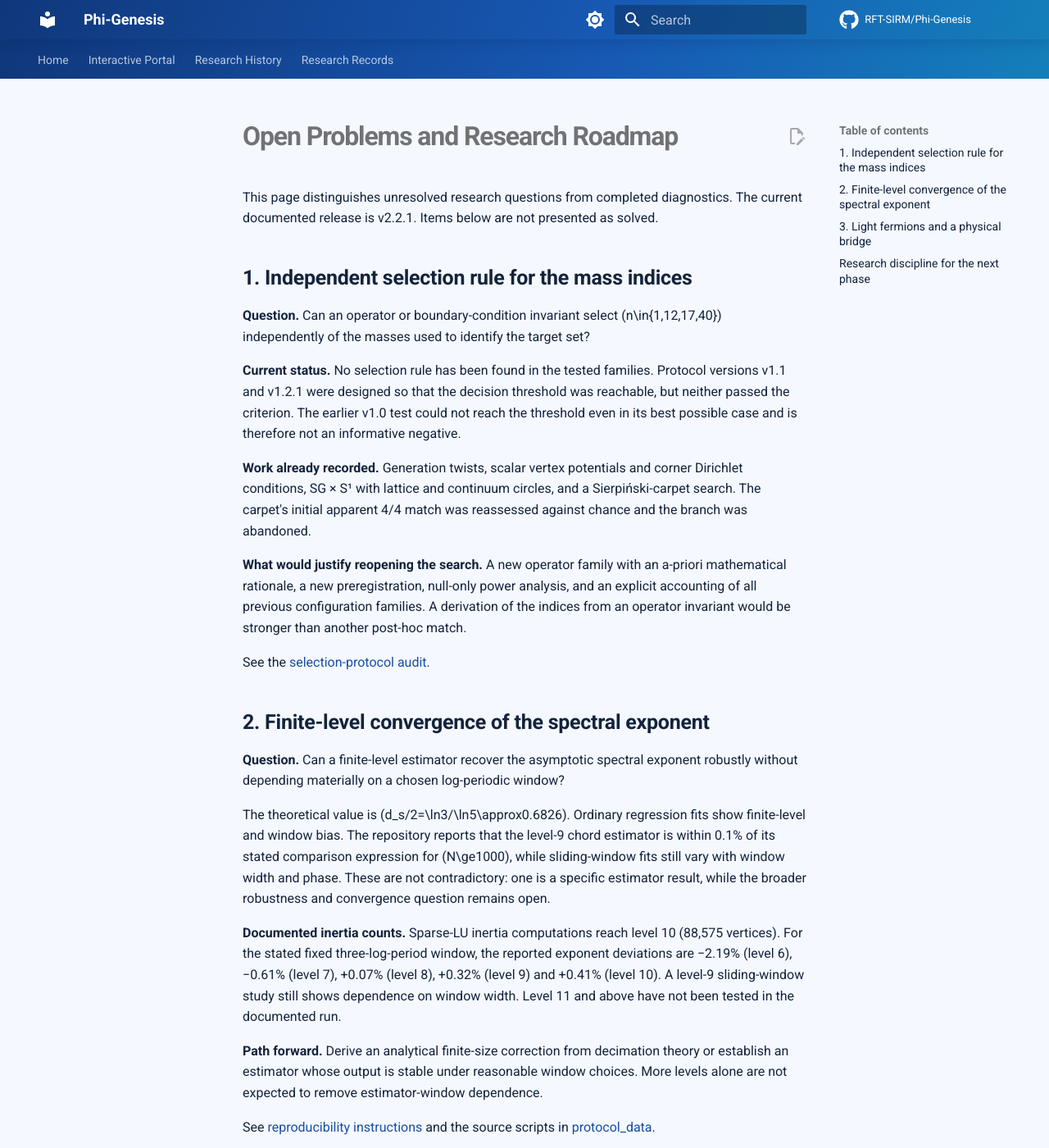
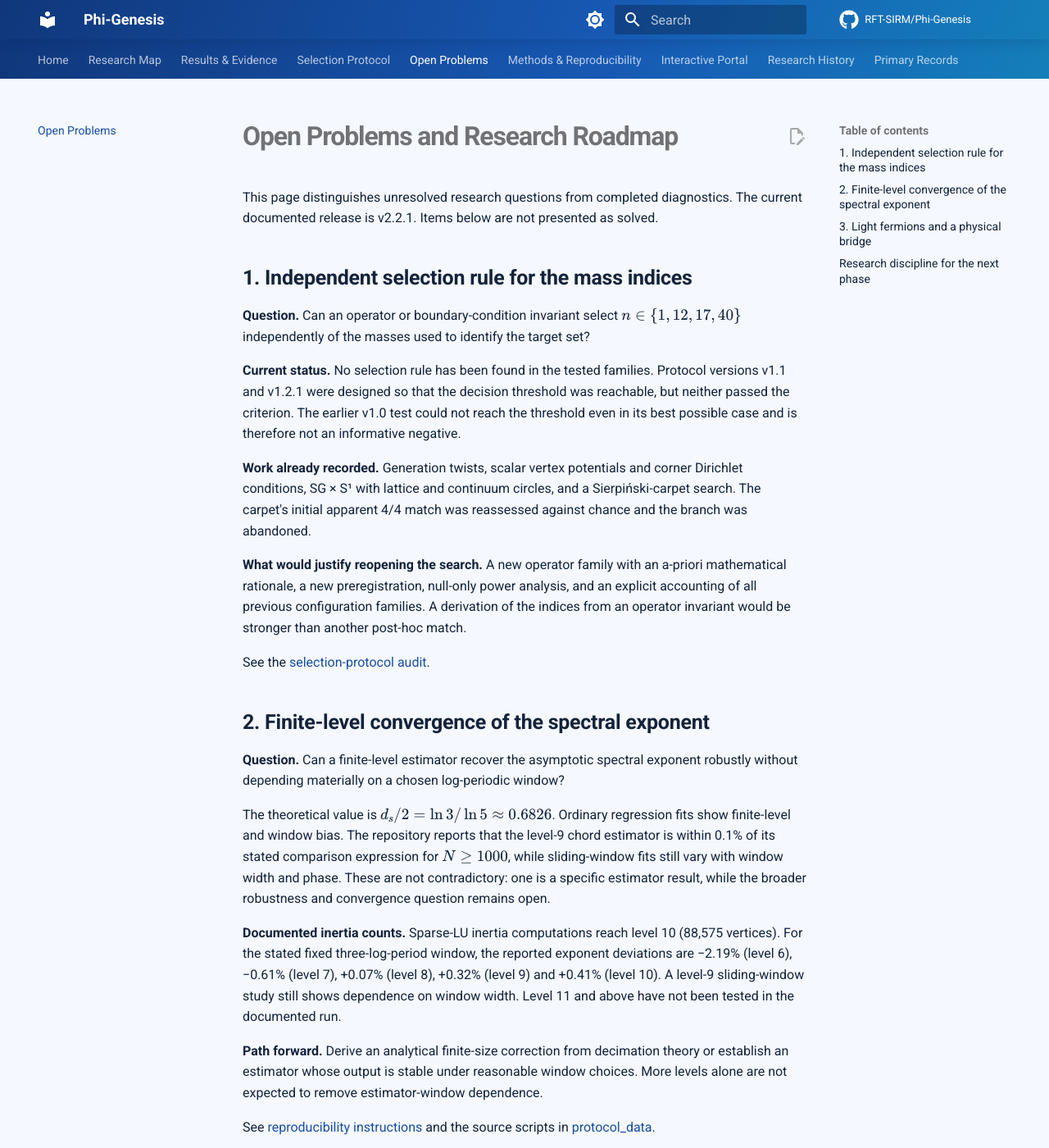
Before and after one commit to RFT-SIRM/Phi-Genesis, an MkDocs documentation site: the page built from docs/open-problems.md, in a window 1280 px wide and 1400 px high. Shown: the whole window at 82% size. Built offline with MkDocs 1.6.1 and Material for MkDocs 9.7.7, drawn with Linux system fonts in a browser that asks for light colours; comment, search, counter and statistics services are not loaded.

```diff
--- a/mkdocs.yml
+++ b/mkdocs.yml
@@ -34,10 +34,20 @@ theme:
     repo: fontawesome/brands/github
 nav:
   - Home: index.md
+  - Research Map: research-map.md
+  - Results & Evidence: verified-results.md
+  - Selection Protocol: selection-protocol.md
+  - Open Problems: open-problems.md
+  - Methods & Reproducibility:
+      - Methodology: methodology.md
+      - Reproducibility: reproducibility.md
+      - Computational Architecture: computational-architecture.md
+      - Data & Provenance: data-and-provenance.md
   - Interactive Portal: https://rft-sirm.github.io/Phi-Genesis/interactive/
   - Research History: https://rft-sirm.github.io/Phi-Genesis/history.html
-  - Research Records:
-      - Methodology: https://github.com/RFT-SIRM/Phi-Genesis/blob/main/METHODOLOGY.md
+  - Primary Records:
+      - README and current status: https://github.com/RFT-SIRM/Phi-Genesis/blob/main/README.md
+      - Methodology source: https://github.com/RFT-SIRM/Phi-Genesis/blob/main/METHODOLOGY.md
       - Protocol Ledger: https://github.com/RFT-SIRM/Phi-Genesis/blob/main/protocol_ledger.md
       - Preregistration v1.2.1: https://github.com/RFT-SIRM/Phi-Genesis/blob/main/PREREGISTRATION_v1.2.1.md
       - Changelog: https://github.com/RFT-SIRM/Phi-Genesis/blob/main/CHANGELOG.md
@@ -52,12 +62,16 @@ markdown_extensions:
   - pymdownx.inlinehilite
   - pymdownx.snippets
   - pymdownx.superfences
+  - pymdownx.arithmatex:
+      generic: true
 extra:
   social:
     - icon: fontawesome/brands/github
       link: https://github.com/RFT-SIRM/Phi-Genesis
     - icon: fontawesome/solid/envelope
       link: mailto:evgeniyzaprudnov@gmail.com
+extra_javascript:
+  - https://cdn.jsdelivr.net/npm/mathjax@3/es5/tex-mml-chtml.js
 extra_css:
   - stylesheets/phi-genesis.css
 plugins:
```
